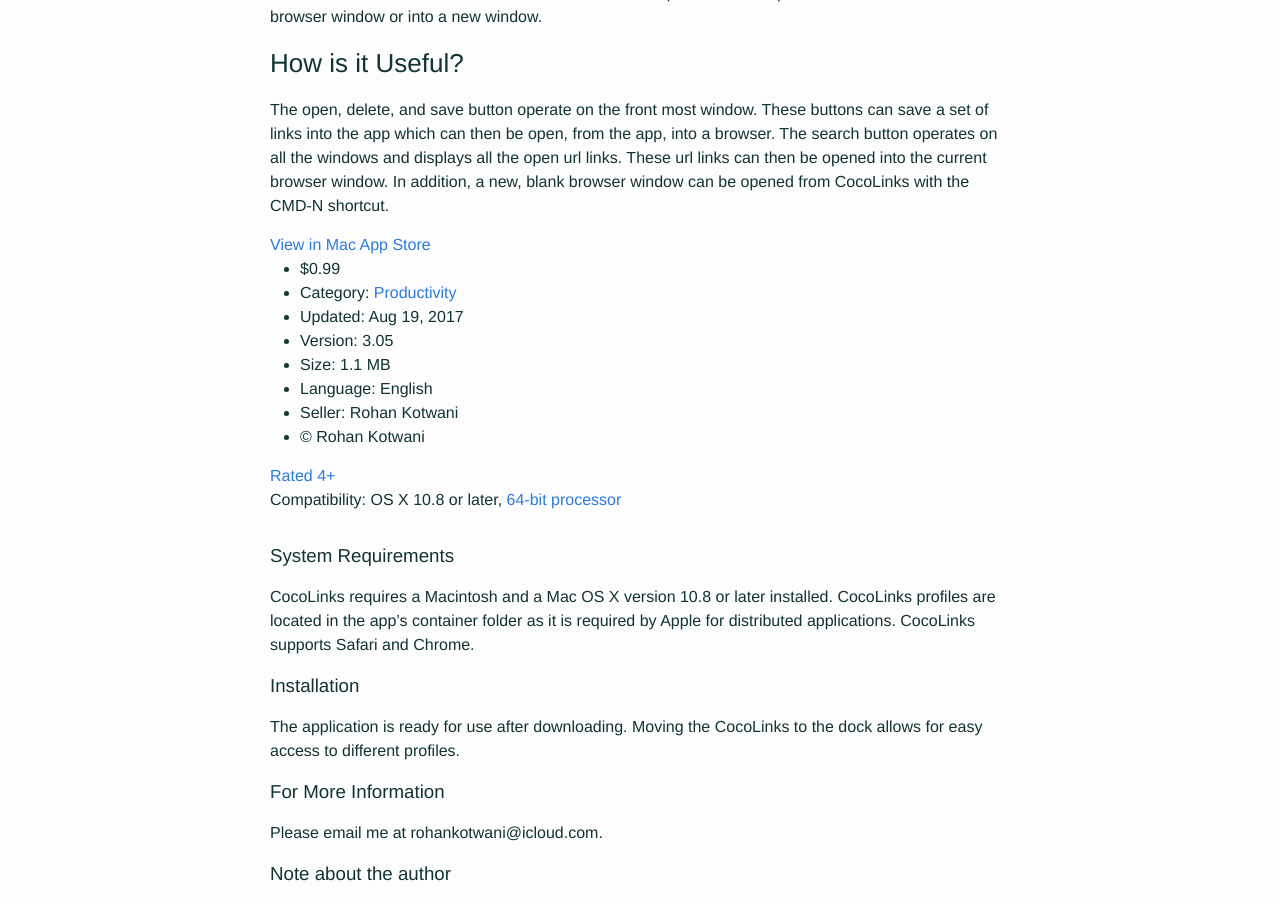
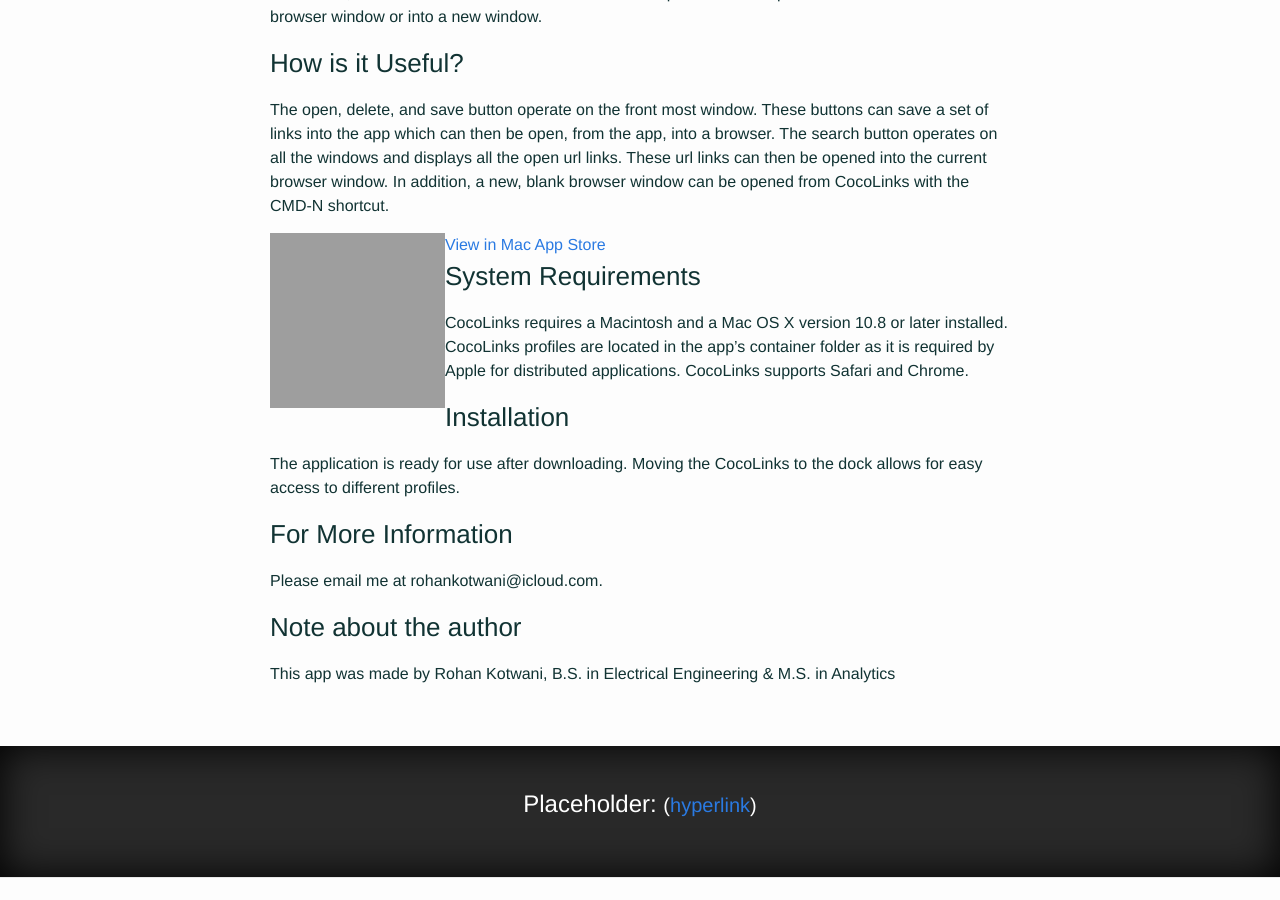
Before and after one commit to CocoApplications/CocoApplications, a Jekyll site: the page built from _posts/2017-09-18-CocoLinks.html, in a window 1280 px wide and 900 px high, scrolled down 743 px. Built offline with Jekyll 4.4.1, drawn with Linux system fonts in a browser that asks for light colours; grey boxes are pictures that could not be loaded.

Commit message:
prototyping

```diff
--- a/_posts/2017-09-18-CocoLinks.html
+++ b/_posts/2017-09-18-CocoLinks.html
@@ -20,7 +20,7 @@
 <body>
     <iframe width="560" height="315" src="https://www.youtube.com/embed/2O8myTtK64s" frameborder="0" allowfullscreen></iframe>
 
-    <div>
+
 
     <h3>
         About CocoLinks
@@ -36,10 +36,13 @@
         The open, delete, and save button operate on the front most window. These buttons can save a set of links into the app which can then be open, from the app, into a browser. The search button operates on all the windows and displays all the open url links. These url links can then be opened into the current browser window. In addition, a new, blank browser window can be opened from CocoLinks with the CMD-N shortcut.
     </p>
 
+    <div rating-software="100,itunes-games" parental-rating="1" class="lockup product application mac-application">
+      <a href="https://itunes.apple.com/us/app/cocolinks/id1092405727?mt=12"><div class="artwork">
+        <img align="left" width="175" height="175" alt="CocoLinks" src-swap-high-dpi="http://is2.mzstatic.com/image/thumb/Purple118/v4/d0/74/2c/d0742c04-fd35-0802-ecf3-a20882a6efff/source/350x350bb.png" src-load-auto-after-dom-load="" src-swap="http://is2.mzstatic.com/image/thumb/Purple118/v4/d0/74/2c/d0742c04-fd35-0802-ecf3-a20882a6efff/source/175x175bb.png" class="artwork" src="http://is2.mzstatic.com/image/thumb/Purple118/v4/d0/74/2c/d0742c04-fd35-0802-ecf3-a20882a6efff/source/175x175bb.png">
+        <meta itemprop="image" content="http://is2.mzstatic.com/image/thumb/Purple118/v4/d0/74/2c/d0742c04-fd35-0802-ecf3-a20882a6efff/source/175x175bb.png">
 
     </div></a>
       <a onclick="return its.detect.openItunes('https://itunes.apple.com/us/app/cocolinks/id1092405727?mt=12');" href="#" class="action view-in-appstore"><span>View in Mac App Store</span></a>
-      <ul class="list"><li><span itemscope="" itemtype="http://schema.org/Offer" itemprop="offers"><div itemprop="price" content="$0.99" class="price">$0.99</div></span></li><li class="genre"><span class="label">Category: </span><a href="https://itunes.apple.com/us/genre/mac-productivity/id12014?mt=12"><span itemprop="applicationCategory">Productivity</span></a></li><li class="release-date"><span class="label">Updated: </span><span itemprop="datePublished" content="2016-03-22 18:15:30 Etc/GMT">Aug 19, 2017</span></li><li><span class="label">Version: </span><span itemprop="softwareVersion">3.05</span></li><li><span class="label">Size: </span>1.1 MB</li><li class="language"><span class="label">Language: </span>English</li><li><span class="label">Seller: </span><span itemscope="" itemtype="http://schema.org/Person" itemprop="author"><span itemprop="name">Rohan Kotwani</span></span></li><li class="copyright">© Rohan Kotwani</li></ul><div class="app-rating"><a onclick="return its.detect.openItunes('https://itunes.apple.com/WebObjects/MZStore.woa/wa/appRatings?ratingSystem=appsApple');" href="https://itunes.apple.com/WebObjects/MZStore.woa/wa/appRatings?ratingSystem=appsApple">Rated 4+</a></div><p><span class="app-requirements">Compatibility: </span><span itemprop="operatingSystem">OS X 10.8 or later, <a target="_blank" href="http://support.apple.com/kb/HT3696">64-bit processor</a></span></p>
     </div>
 
     <h3>
@@ -69,5 +72,5 @@
     <p>
         This app was made by Rohan Kotwani, B.S. in Electrical Engineering & M.S. in Analytics
     </p>
-    </div>
+
 </body>
```
